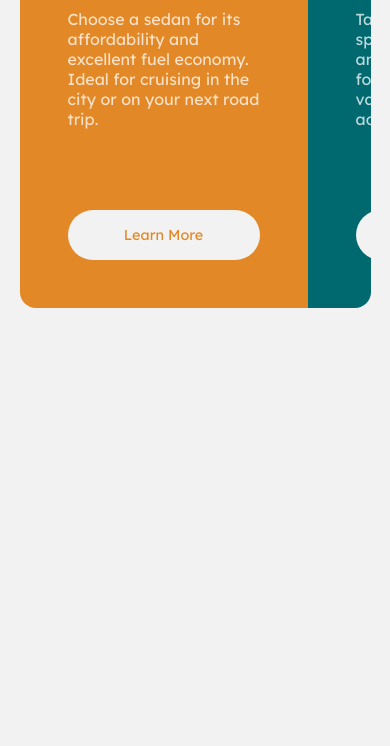
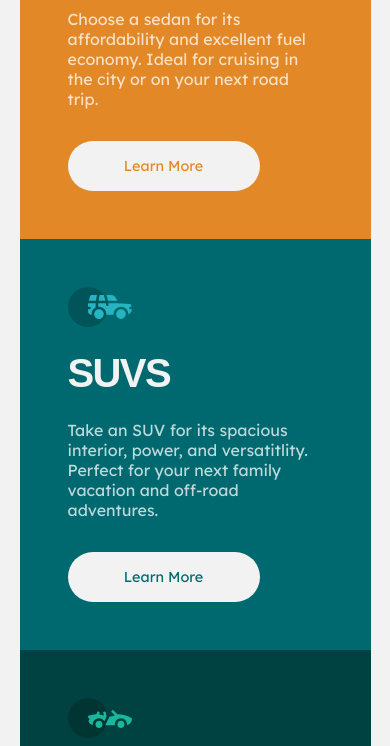
Before and after one commit to RicardoSerrano19/frontend_3-column-preview-card, a plain HTML site: page index.html in a window 390 px wide. Shown: the part 354-1100 px from the top of the page. Before the commit the page ends 844 px from the top, so only its background shows below. Drawn offline with Linux system fonts and the light colour scheme.

Commit message:
style: add media queries

```diff
--- a/style.css
+++ b/style.css
@@ -56,18 +56,17 @@ body{
 
 
 .container{
-    width: 72rem;
+    width: 62.5rem;
     height: 30rem;
     max-width: 90%;
     max-height: 90%;
     border-radius: 1rem;
-    overflow: hidden;
     display: flex;
     flex-direction: row;
 }
 
 .container__card{
-    flex: 0 0 33%;
+    flex: 1 1 33%;
     display:flex;
     flex-direction: column;
     padding: 3rem;
@@ -104,3 +103,20 @@ body{
     max-width: 12rem;
     margin-top: auto;
 }
+
+.container__card button:hover{
+    cursor: pointer;
+    background-color: inherit;
+    color: white;
+    border: 0.15rem solid var(--very-light-gray);
+}
+
+@media (max-width: 62.5rem){
+    .container{
+        flex-direction: column;
+    }
+
+    .container__card button{
+        margin-top: 2rem;
+    }
+}
```
